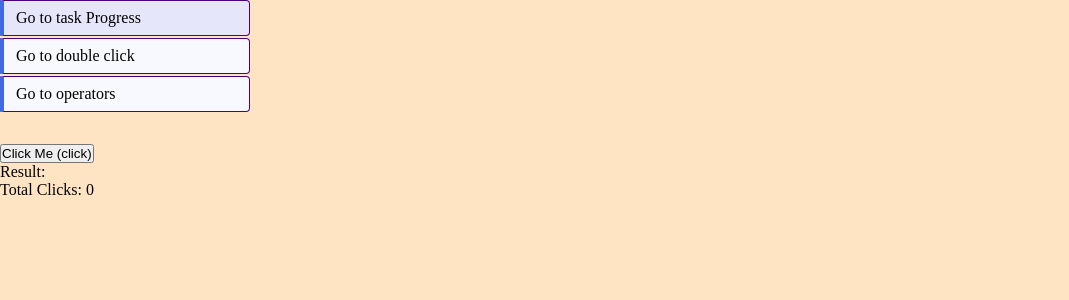
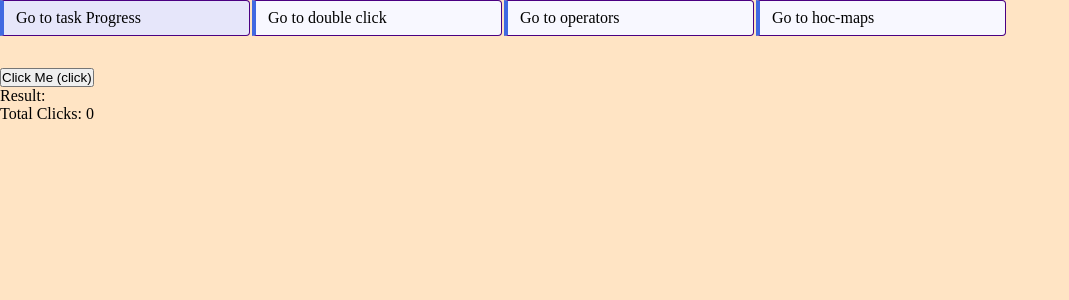
Before and after one commit to RafaZeero/task-progress-rxjs, an Angular app: page /dbl-click in a window 1280 px wide. Shown: the top 300 px of the page, without its empty margins (0-1069 px from the left). Built offline with nearby package versions, Linux system fonts and the light colour scheme.

Commit message:
feat: create higher order maps

```diff
--- a/src/app/app-routing.module.ts
+++ b/src/app/app-routing.module.ts
@@ -18,6 +18,11 @@ const routes: Routes = [
     loadComponent: async () =>
       (await import('./dbl-click/dbl-click.component')).DblClickComponent,
   },
+  {
+    path: 'hoc-maps',
+    loadComponent: async () =>
+      (await import('./hoc-maps/hoc-maps.component')).HocMapsComponent,
+  },
 ];
 
 @NgModule({
--- a/src/app/app.component.html
+++ b/src/app/app.component.html
@@ -3,6 +3,7 @@
     <li routerLink="/task-progress">Go to task Progress</li>
     <li routerLink="/dbl-click">Go to double click</li>
     <li routerLink="/operators">Go to operators</li>
+    <li routerLink="/hoc-maps">Go to hoc-maps</li>
   </ul>
 </header>
 
--- a/src/app/app.component.scss
+++ b/src/app/app.component.scss
@@ -25,7 +25,6 @@ p {
 
 ul {
   display: flex;
-  flex-direction: column;
   gap: 2px;
 }
 
@@ -38,6 +37,7 @@ li {
   border-bottom-right-radius: 4px;
   width: 250px;
   color: black;
+  list-style: none;
 
   &:hover {
     background-color: lavender;
--- /dev/null
+++ b/src/app/hoc-maps/hoc-maps.component.html
@@ -0,0 +1 @@
+<p>hoc-maps works!</p>
--- /dev/null
+++ b/src/app/hoc-maps/hoc-maps.component.ts
@@ -0,0 +1,14 @@
+import { ChangeDetectionStrategy, Component } from '@angular/core';
+import { CommonModule } from '@angular/common';
+
+@Component({
+  selector: 'app-hoc-maps',
+  standalone: true,
+  imports: [CommonModule],
+  templateUrl: './hoc-maps.component.html',
+  styleUrls: ['./hoc-maps.component.scss'],
+  changeDetection: ChangeDetectionStrategy.OnPush
+})
+export class HocMapsComponent {
+
+}
```
Also changed, not shown: src/app/hoc-maps/hoc-maps.component.scss (added), 1 other file (tests, documents, lock files or other folders).
